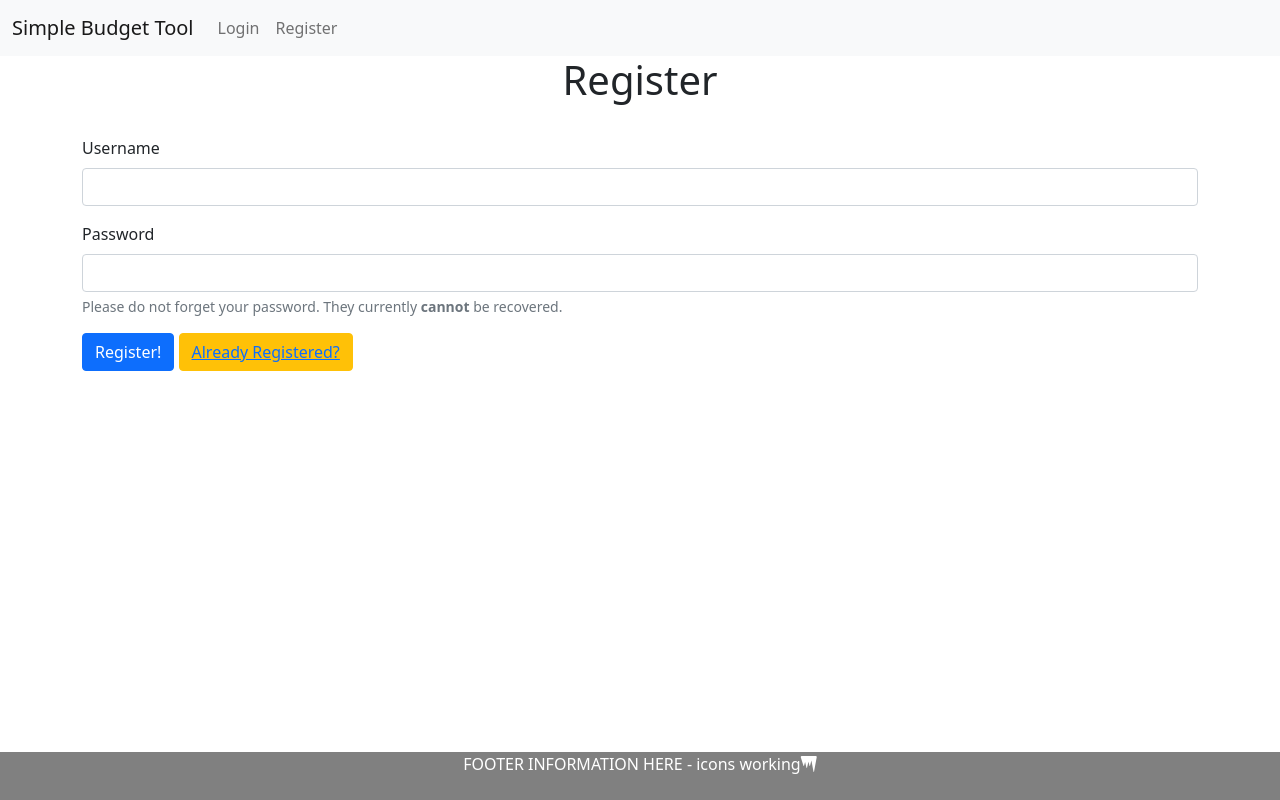
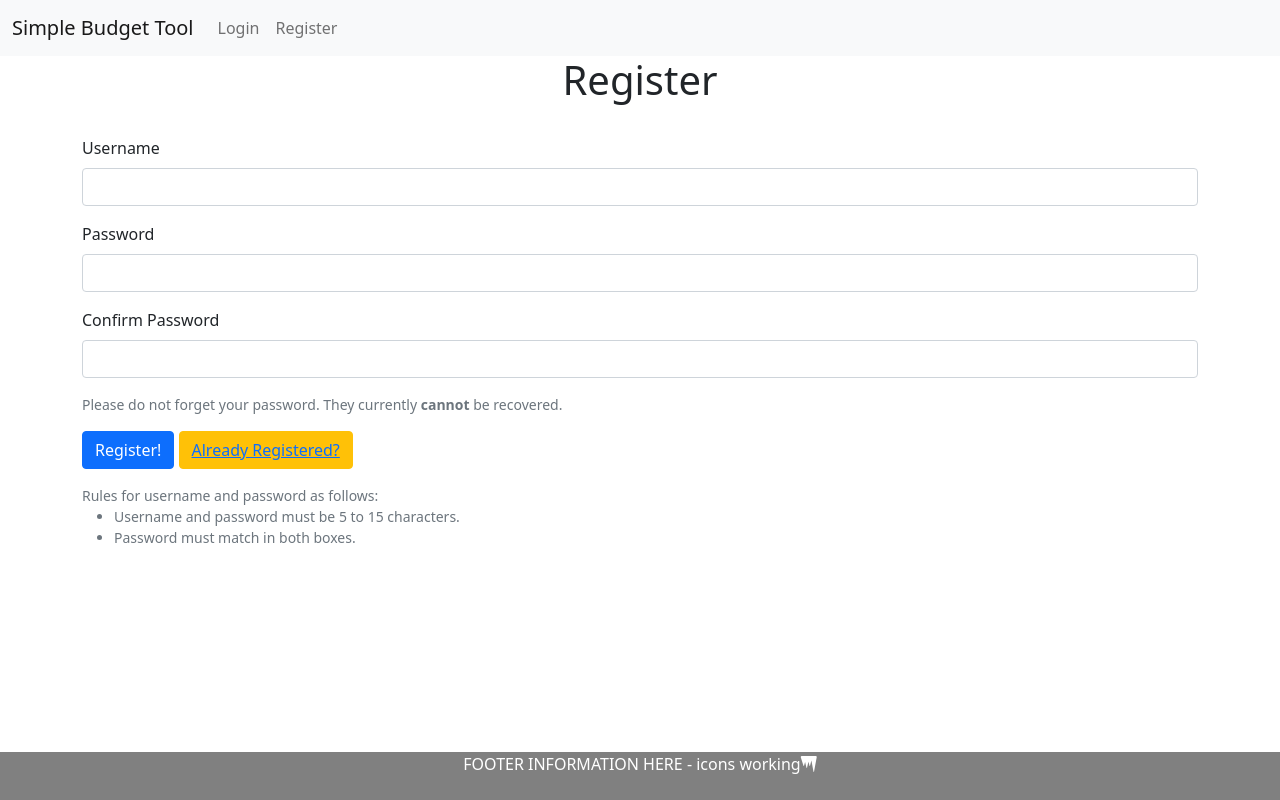
Before and after one commit to KNFullStack/Milestone-Project-3, a Flask app: page /register in a window 1280 px wide. Run offline with Flask 2, Linux system fonts and the light colour scheme; some libraries are stand-ins or nearby versions.

Commit message:
confirm password box added with javascript to make register button unclickable if they do not match

```diff
--- a/static/css/style.css
+++ b/static/css/style.css
@@ -9,8 +9,8 @@
     margin-top: 1rem;
 }
 
-li {
-    list-style-type: none;
+.unclickable {
+    pointer-events: none !important;
 }
 
 /* Responsiveness */
--- a/static/js/script.js
+++ b/static/js/script.js
@@ -0,0 +1,14 @@
+let passwordOne = document.getElementById("password")
+let passwordTwo = document.getElementById("password_check")
+let registerButton = document.getElementById("register_button")
+
+passwordOne.addEventListener("input", confirmPassword)
+passwordTwo.addEventListener("input", confirmPassword)
+
+function confirmPassword() {
+    if (passwordOne.value != passwordTwo.value) {
+        registerButton.classList.add("unclickable")
+    } else {
+        registerButton.classList.remove("unclickable")
+    }
+}
--- a/templates/register.html
+++ b/templates/register.html
@@ -7,17 +7,30 @@
             <form method="POST" action="{{ url_for('register') }}">
                 <div class="mb-3">
                     <label for="username" class="form-label">Username</label>
-                    <input type="text" class="form-control" id="username" name="username" required>
+                    <input type="text" class="form-control" id="username" name="username" pattern="^[a-zA-Z0-9]{5,15}$"
+                        minlength="5" maxlength="15" required>
                 </div>
                 <div class="mb-3">
                     <label for="password" class="form-label">Password</label>
                     <input type="password" class="form-control" id="password" name="password"
-                        aria-describedby="password_help" required>
-                    <div id="password_help" class="form-text">Please do not forget your password. They currently
+                        pattern="^[a-zA-Z0-9]{5,15}$" minlength="5" maxlength="15" required>
+                </div>
+                <div class="mb-3">
+                    <label for="password_check" class="form-label">Confirm Password</label>
+                    <input type="password_check" class="form-control" id="password_check" pattern="^[a-zA-Z0-9]{5,15}$"
+                        minlength="5" maxlength="15" aria-describedby="password_help" required>
+                    <div id="password_help" class="form-text mt-3">Please do not forget your password. They currently
                         <strong>cannot</strong> be recovered.</div>
                 </div>
-                <button type="submit" class="btn btn-primary">Register!</button>
+                <button type="submit" id="register_button" class="btn btn-primary unclickable"
+                    aria-describedby="reg_reqs">Register!</button>
                 <button class="btn btn-warning"><a href="{{ url_for('login') }}">Already Registered?</a></button>
+                <div id="reg_reqs" class="form-text mt-3">Rules for username and password as follows:
+                    <ul>
+                        <li>Username and password must be 5 to 15 characters.</li>
+                        <li>Password must match in both boxes.</li>
+                    </ul>
+                </div>
             </form>
         </div>
     </div>
```
